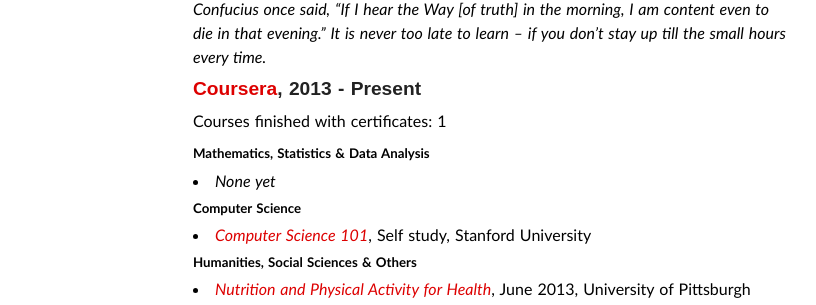
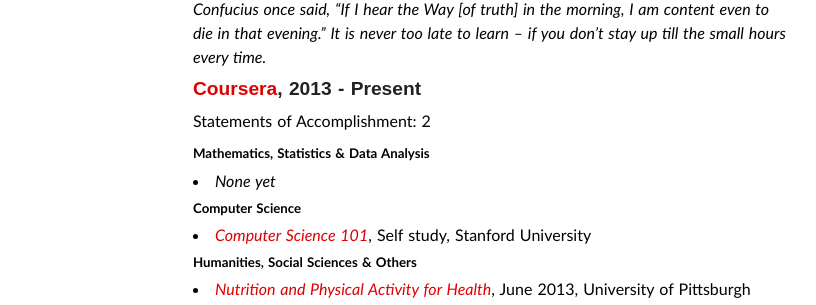
Before and after one commit to sighsmile/sighsmile.github.io, a Jekyll site: the page built from about/CV.md, in a window 1280 px wide. Shown: the part 306-611 px from the top of the page, without its empty margins (147-963 px from the left). Built offline with Jekyll 4.4.1, drawn with Linux system fonts in a browser that asks for light colours; some web fonts are replaced; Markdown is read by kramdown in place of the engine named in the settings.

Commit message:
Update CV.md

```diff
--- a/about/CV.md
+++ b/about/CV.md
@@ -19,7 +19,7 @@
 It is never too late to learn -- if you don't stay up till the small hours every time.*
 
 ###[Coursera](http://www.coursera.org), 2013 - Present
-Courses finished with certificates: 1
+Statements of Accomplishment: 2
 
 #####Mathematics, Statistics & Data Analysis
 - *None yet*
```
